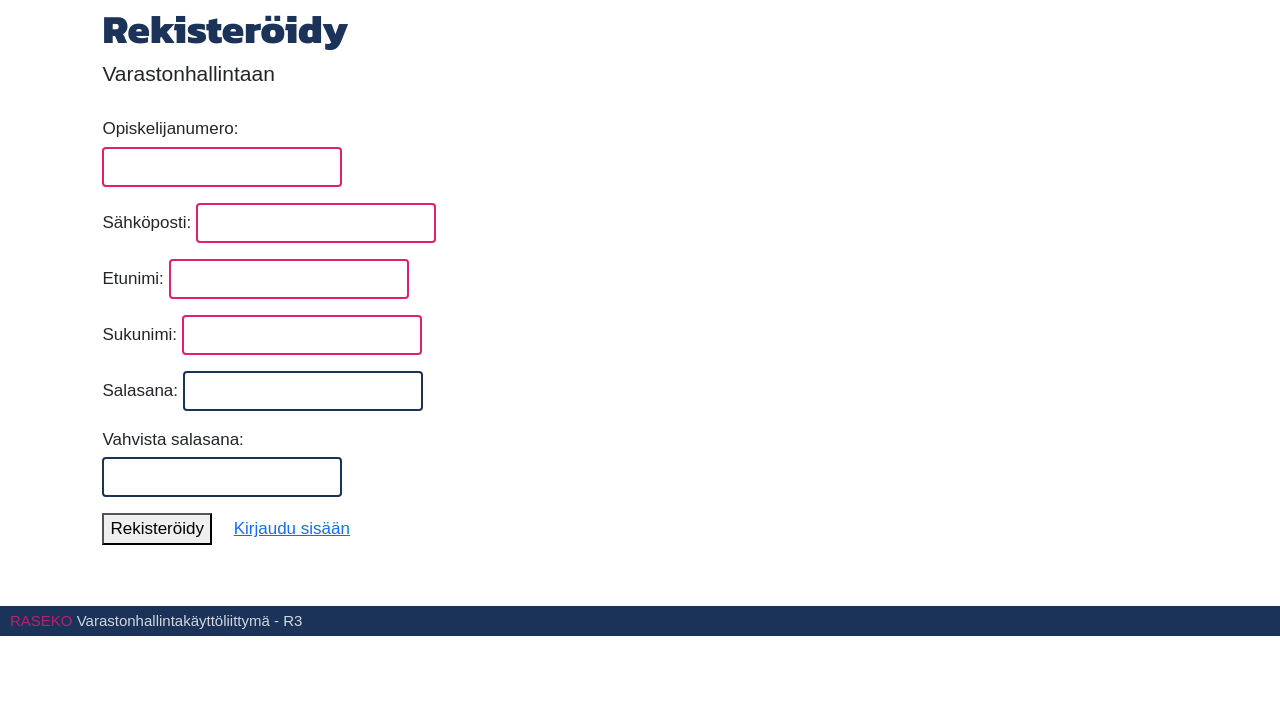
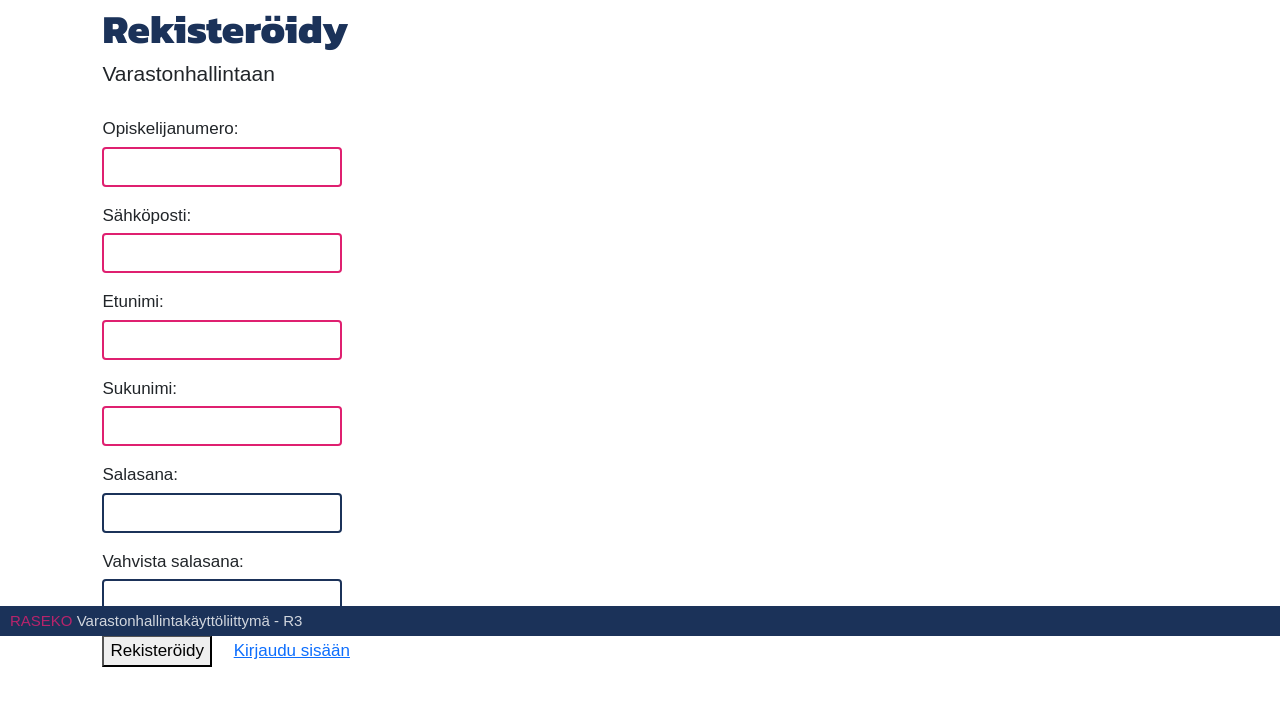
Before and after one commit to janlevea/Varastonhallinta-R3, a Django app: page /varasto/kayttajat/rekisteroidy/ in a window 1280 px wide. Shown: the part 164-881 px from the top of the page. Before the commit the page ends 800 px from the top, so only its background shows below. Run offline with Django 4.2, Linux system fonts and the light colour scheme; some libraries are stand-ins or nearby versions; some web fonts are replaced.

Commit message:
style.css bugfix

```diff
--- a/varastonhallinta/varasto/static/varasto/css/styles.css
+++ b/varastonhallinta/varasto/static/varasto/css/styles.css
@@ -100,7 +100,7 @@ h5 {
 
 /* perusform1 leveys */
 .perusform1 {
-    width: 350px;
+    width: 280px;
 }
 /* -- fontti */
 .perusform1, .perusform1 p {
@@ -110,6 +110,9 @@ h5 {
 }
 
 /* tuotelistaform */
+.tuotelistaForm {
+    width: 330px;
+}
 .formEntry {
     margin-bottom: 20px;
 }
```
